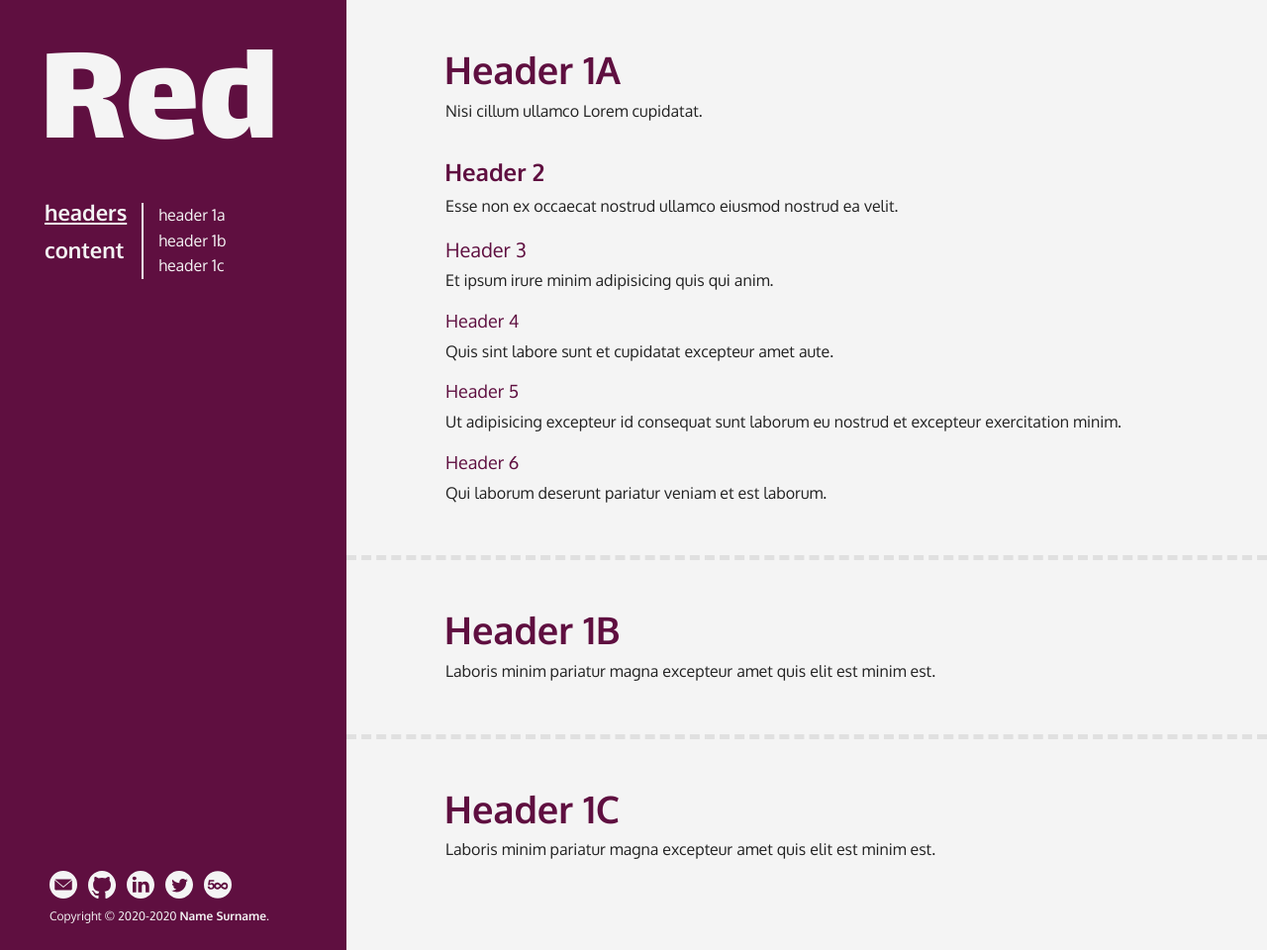
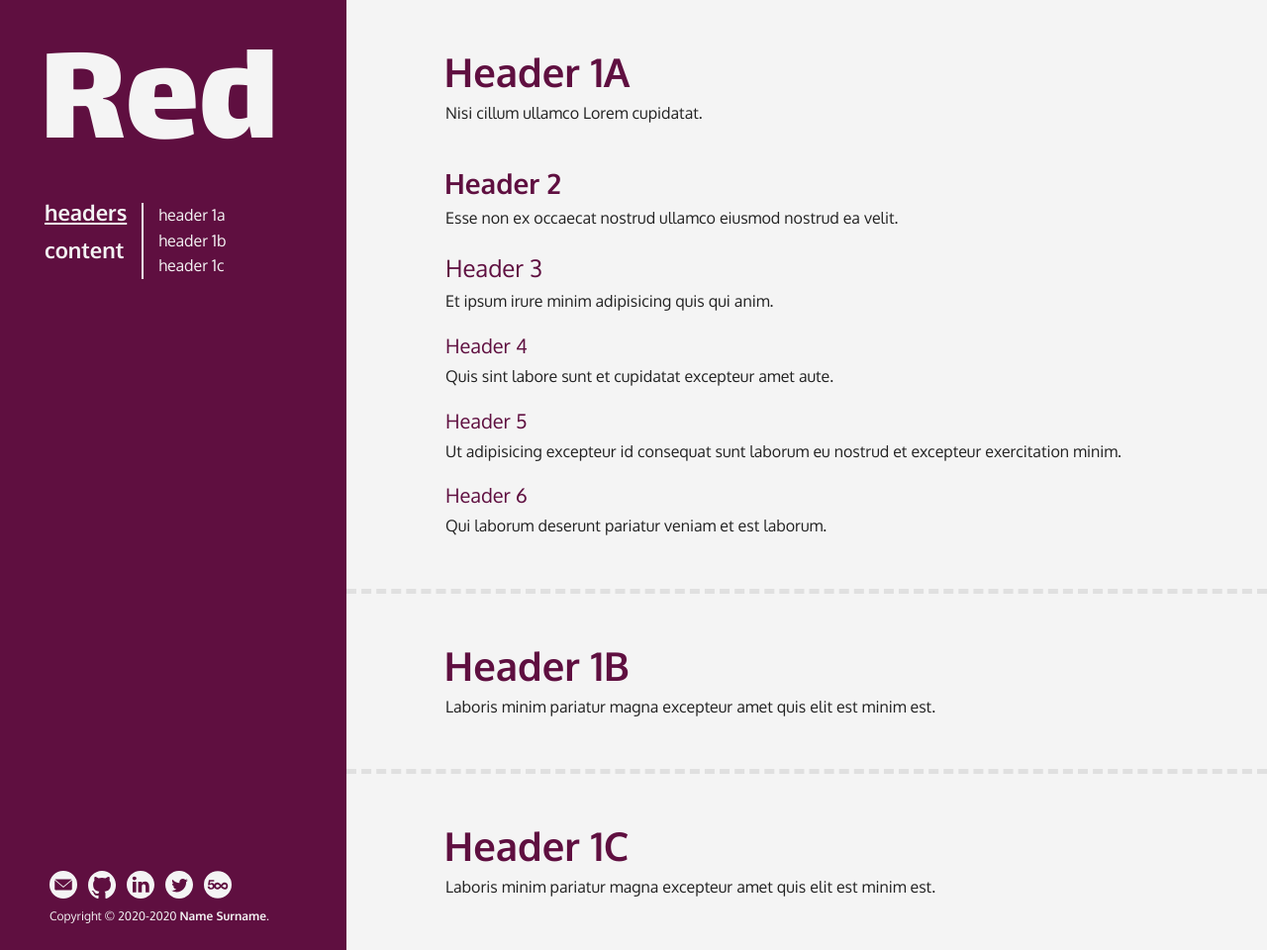
Before and after one commit to rafalkaron/r-jekyll-theme, a Jekyll site: the page built from index.md, in a window 1280 px wide and 960 px high. Shown: the whole window at 99% size. Built offline with Jekyll 4.4.1, drawn with Linux system fonts in a browser that asks for light colours; some web fonts are replaced.

Commit message:
updated title sizes

```diff
--- a/_sass/r/content/title.scss
+++ b/_sass/r/content/title.scss
@@ -27,27 +27,27 @@ h6 * {
 /* Individual titles */
 h1 {
     margin: 0;
-    font-size: 3.8rem;
+    font-size: 4rem;
     font-weight: bold;
     margin-left: -0.035em;
 }
 h2 {
-    font-size: 2.4rem;
+    font-size: 2.8rem;
     font-weight: bold;
     color: $primary-color;
 
 }
 h3 {
     margin: 1em 0 0 0;
-    font-size: 2.0rem;
-    font-weight: normal;
+    font-size: 2.4rem;
+	font-weight: normal;
 }
 h4,
 h5,
 h6 {
     margin: 1em 0 0 0;
-    font-size: 1.8rem;
-    font-weight: normal;
+    font-size: 2rem;
+	font-weight: normal;
 }
 
 /* Support images in titles */
```
